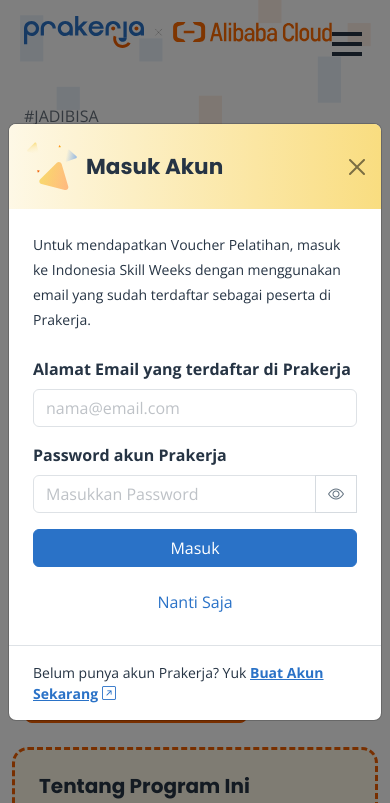
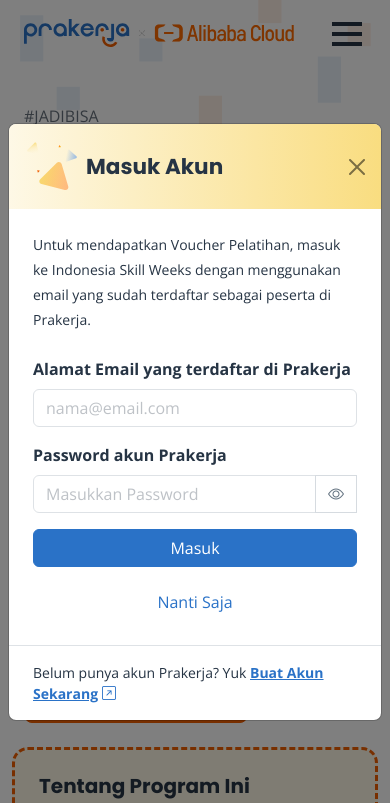
Before and after one commit to Kartu-Prakerja/alibaba-cloud-academy, a website: page index.pug in a window 390 px wide. Shown: the top 803 px of the page. Drawn offline with nearby package versions, Linux system fonts and the light colour scheme; files that its build step writes are made by us from their sources; no server answers.

Commit message:
update content

```diff
--- a/css/scss/scss-custom/_header.scss
+++ b/css/scss/scss-custom/_header.scss
@@ -131,7 +131,7 @@
     padding: 4px;
     // outline: solid 1px red;
     position: absolute;
-    top:.5rem;
+    top:-2px;
     right: 0;
     // transform: translateY(0%);
   }
--- a/pug/includes/navigation.pug
+++ b/pug/includes/navigation.pug
@@ -7,8 +7,8 @@
   .container-md.px-4.px-md-0
     .d-flex.justify-content-between.align-items-center.position-relative
       div.d-flex.justify-content-between.align-items-center.col-12.col-lg-auto
-        a(href=baseURL+'index.html')
-          img(src=baseURL+'img/logo-prakerja-alibaba.svg' height='32' alt='Prakerja x Alibaba')
+        a(href=baseURL+'index.html' style="padding: 3px 0 3px 0")
+          img(src=baseURL+'img/logo-prakerja-alibaba.svg' height='28' alt='Prakerja x Alibaba')
 
         //- if(pageActive !== 'pelatihan')
         //-   include search.pug
```
Also changed, not shown: css/css/css-custom/prakerja-style.css, css/css/pds-skillweek-v3.css, css/pds-custom-style.css, index.html, pelatihan/detail.html, pelatihan/detailpelatihan_skeleton.html, pelatihan/index.html, tanyajawab/index.html, 3 other files.
